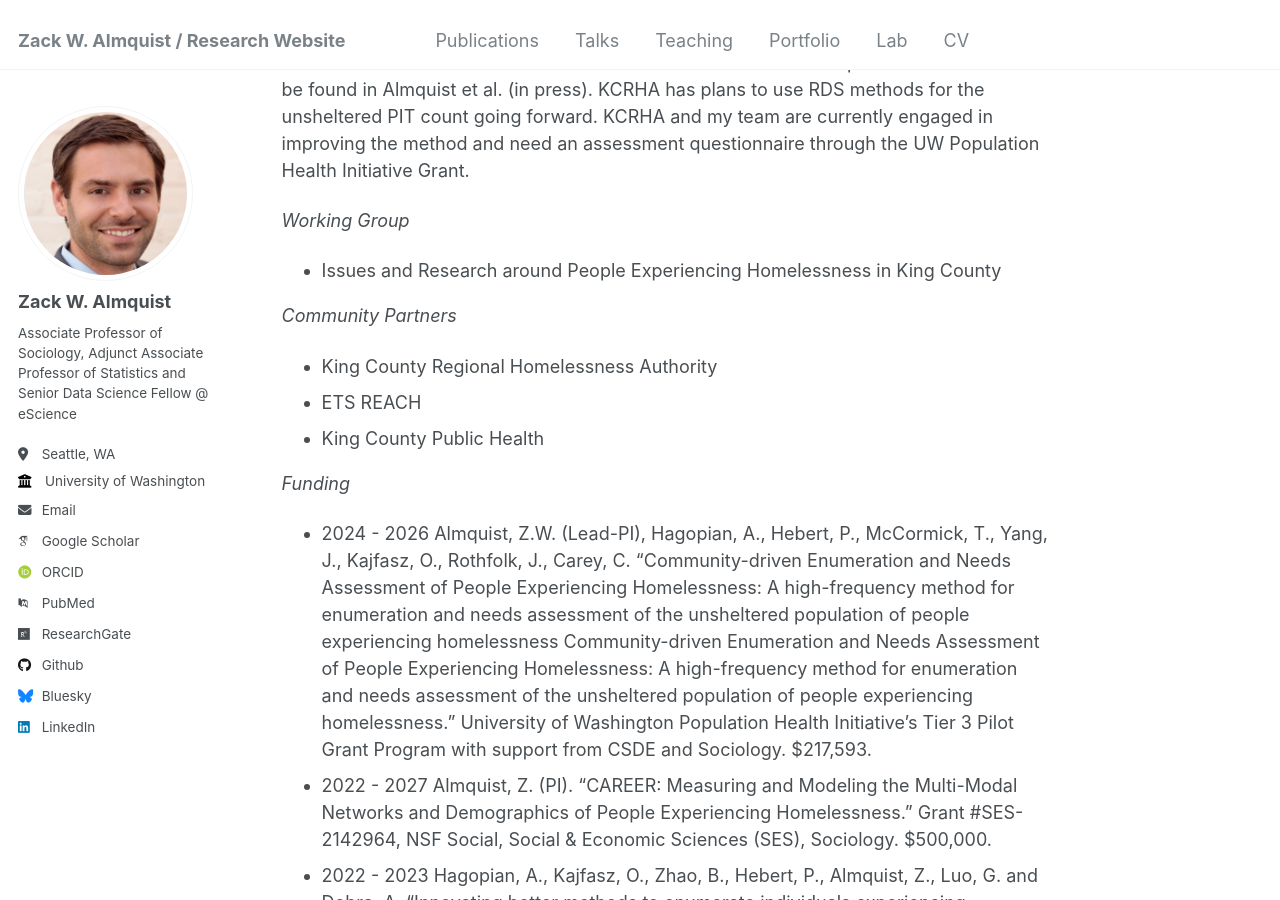
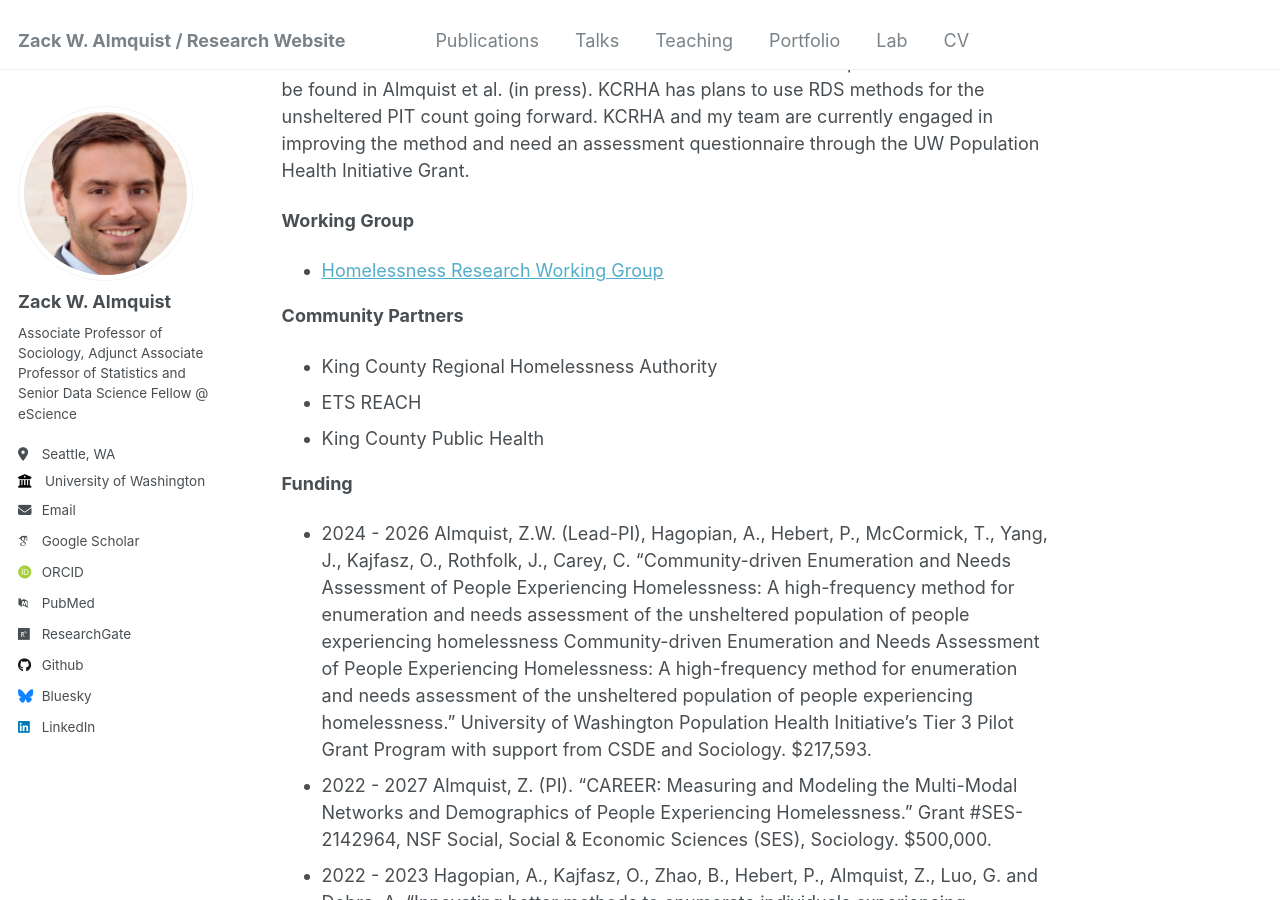
Before and after one commit to zalmquist/zalmquist.github.io, a Jekyll site: the page built from _portfolio/portfolio-1.md, in a window 1280 px wide and 900 px high, scrolled down 1169 px. Built offline with Jekyll 4.4.1, drawn with Linux system fonts in a browser that asks for light colours; some web fonts are replaced.

Commit message:
Update portfolio-1.md

```diff
--- a/_portfolio/portfolio-1.md
+++ b/_portfolio/portfolio-1.md
@@ -12,17 +12,17 @@ In the United States, the US Department of Housing and Urban Development release
 
 My research has focused on improving our understanding of the needs of people experiencing homelessness and how we can enumerate them. This work is a collaboration between my team and community partners. I introduced a method for adapting respondent-driven sampling (RDS) -- a peer referral-based method for generating a quasi-probability sample -- to estimate the total number of people living unsheltered in a given HUD-designated jurisdiction. In 2022, I helped King County Regional Homelessness Authority (KCRHA) implement this method, and the estimates are part of the official HUD record (See here). In 2023, a team of UW researchers piloted key improvements and software for this method (discussion on the data can be found here). Most recently, in 2024, my team at UW and KCRHA implemented this updated version of the method for the formal 2024 HUD PIT count. This work has been documented and peer-reviewed and can be found in Almquist et al. (in press). KCRHA has plans to use RDS methods for the unsheltered PIT count going forward. KCRHA and my team are currently engaged in improving the method and need an assessment questionnaire through the UW Population Health Initiative Grant.
 
-*Working Group*
+<b>Working Group</b>
 
-* Issues and Research around People Experiencing Homelessness in King County
+* [Homelessness Research Working Group](https://ssdalab.github.io/kcpehworkinggroup/)
 
-*Community Partners*
+<b>Community Partners</b>
 
 * King County Regional Homelessness Authority
 * ETS REACH
 * King County Public Health
 
-*Funding*
+<b>Funding</b>
 
 * 2024 - 2026 Almquist, Z.W. (Lead-PI), Hagopian, A., Hebert, P., McCormick, T., Yang, J., Kajfasz, O., Rothfolk, J., Carey, C. "Community-driven Enumeration and Needs Assessment of People Experiencing Homelessness: A high-frequency method for enumeration and needs assessment of the unsheltered population of people experiencing homelessness Community-driven Enumeration and Needs Assessment of People Experiencing Homelessness: A high-frequency method for enumeration and needs assessment of the unsheltered population of people experiencing homelessness." University of Washington Population Health Initiative's Tier 3 Pilot Grant Program with support from CSDE and Sociology. $217,593.
 * 2022 - 2027 Almquist, Z. (PI). “CAREER: Measuring and Modeling the Multi-Modal Networks and Demographics of People Experiencing Homelessness.” Grant #SES-2142964, NSF Social, Social & Economic Sciences (SES), Sociology. $500,000.
```
Also changed, not shown: other parts of _portfolio/portfolio-1.md (+1 -1 lines).
